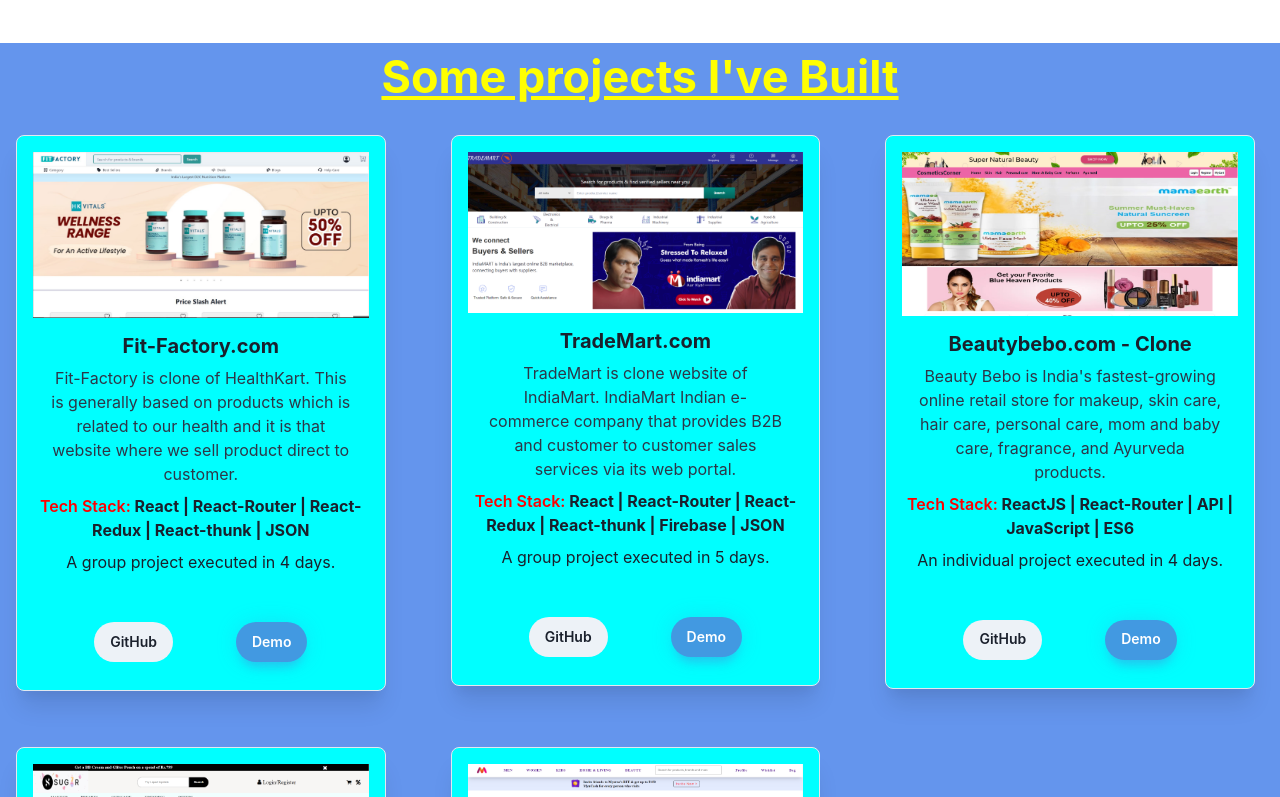
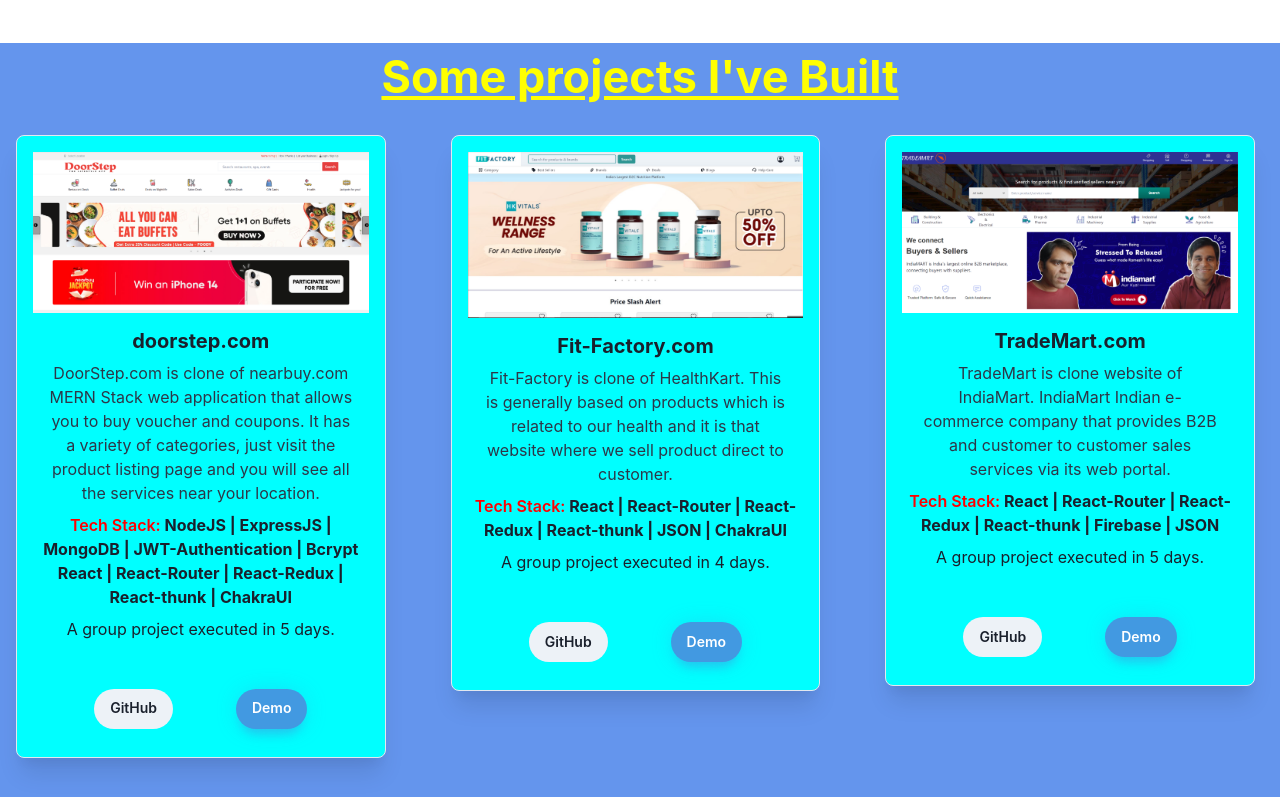
Before and after one commit to shivamkumar24/shivamkumar24.github.io, a React (Create React App) app: page /projects in a window 1280 px wide. Shown: the part 823-1620 px from the top of the page. Built offline with nearby package versions, Linux system fonts and the light colour scheme.

Commit message:
This is DoorStep MERN Project Added

```diff
--- a/src/Components/Project.jsx
+++ b/src/Components/Project.jsx
@@ -36,6 +36,121 @@
           gap={6}
         >
           {/* First Project */}
+          <GridItem className="project-card">
+            <Stack
+              borderWidth="1px"
+              borderRadius="lg"
+              m="auto"
+              w={{ sm: "90%", md: "90%" }}
+              height="auto"
+              direction={{ base: "column", md: "column" }}
+              bg={useColorModeValue("cyan", "gray.900")}
+              boxShadow={"xl"}
+              padding={4}
+              margin={4}
+              textAlign="center"
+            >
+              <Flex flex={1} bg="blue.200">
+                <Image objectFit="cover" boxSize="100%" src={"doorstep.jpeg"} />
+              </Flex>
+              <Stack
+                flex={1}
+                flexDirection="column"
+                justifyContent="center"
+                alignItems="center"
+                p={1}
+                pt={2}
+              >
+                <Heading
+                  className="project-title"
+                  fontSize={"xl"}
+                  fontFamily={"body"}
+                >
+                  doorstep.com
+                </Heading>
+
+                <Text
+                  className="project-description"
+                  textAlign={"center"}
+                  color={useColorModeValue("gray.700", "gray.400")}
+                  px={3}
+                >
+                  DoorStep.com is clone of nearbuy.com MERN Stack web
+                  application that allows you to buy voucher and coupons. It has
+                  a variety of categories, just visit the product listing page
+                  and you will see all the services near your location.
+                </Text>
+
+                <Stack
+                  display="flex"
+                  flexDirection={{ base: "column", md: "row" }}
+                >
+                  <Text fontWeight={"bold"} className="project-tech-stack">
+                    <span style={{ color: "red", fontWeight: "600" }}>
+                      Tech Stack:
+                    </span>{" "}
+                    NodeJS | ExpressJS | MongoDB | JWT-Authentication | Bcrypt
+                    React | React-Router | React-Redux | React-thunk | ChakraUI
+                  </Text>
+                </Stack>
+
+                <Text>A group project executed in 5 days.</Text>
+
+                <Stack
+                  width={"70%"}
+                  m="auto"
+                  mt={"2rem"}
+                  direction={"row"}
+                  padding={2}
+                  justifyContent={"space-between"}
+                  alignItems={"center"}
+                >
+                  <Link
+                    className="project-github-link"
+                    href="https://github.com/KaustubhN12/dizzy-stitch-9009"
+                    target={"_blank"}
+                  >
+                    <Button
+                      flex={1}
+                      fontSize={"sm"}
+                      rounded={"full"}
+                      _focus={{
+                        bg: "gray.200",
+                      }}
+                    >
+                      GitHub
+                    </Button>
+                  </Link>
+                  <Link
+                    className="project-deployed-link"
+                    href="https://doorstep-iota.vercel.app/"
+                    target={"_blank"}
+                  >
+                    <Button
+                      flex={1}
+                      fontSize={"sm"}
+                      rounded={"full"}
+                      bg={"blue.400"}
+                      color={"white"}
+                      boxShadow={
+                        "0px 1px 25px -5px rgb(66 153 225 / 48%), 0 10px 10px -5px rgb(66 153 225 / 43%)"
+                      }
+                      _hover={{
+                        bg: "blue.500",
+                      }}
+                      _focus={{
+                        bg: "blue.500",
+                      }}
+                    >
+                      Demo
+                    </Button>
+                  </Link>
+                </Stack>
+              </Stack>
+            </Stack>
+          </GridItem>
+
+          {/* Second Project */}
           <GridItem className="project-card">
             <Stack
               borderWidth="1px"
@@ -92,7 +207,8 @@
                     <span style={{ color: "red", fontWeight: "600" }}>
                       Tech Stack:
                     </span>{" "}
-                    React | React-Router | React-Redux | React-thunk | JSON
+                    React | React-Router | React-Redux | React-thunk | JSON |
+                    ChakraUI
                   </Text>
                 </Stack>
 
@@ -152,7 +268,7 @@
             </Stack>
           </GridItem>
 
-          {/* Second Project */}
+          {/* Third Project */}
           <GridItem className="project-card">
             <Stack
               borderWidth="1px"
@@ -270,7 +386,7 @@
             </Stack>
           </GridItem>
 
-          {/* Third Project */}
+          {/* Fourth Project */}
           <GridItem className="project-card">
             <Stack
               borderWidth="1px"
@@ -387,7 +503,7 @@
             </Stack>
           </GridItem>
 
-          {/* Fourth Project */}
+          {/* Fifth Project */}
           <GridItem className="project-card">
             <Stack
               borderWidth="1px"
@@ -504,7 +620,7 @@
             </Stack>
           </GridItem>
 
-          {/* Fifth Project */}
+          {/* Sixth Project */}
           <GridItem className="project-card">
             <Stack
               borderWidth="1px"
```
Also changed, not shown: public/doorstep.jpeg (added).
